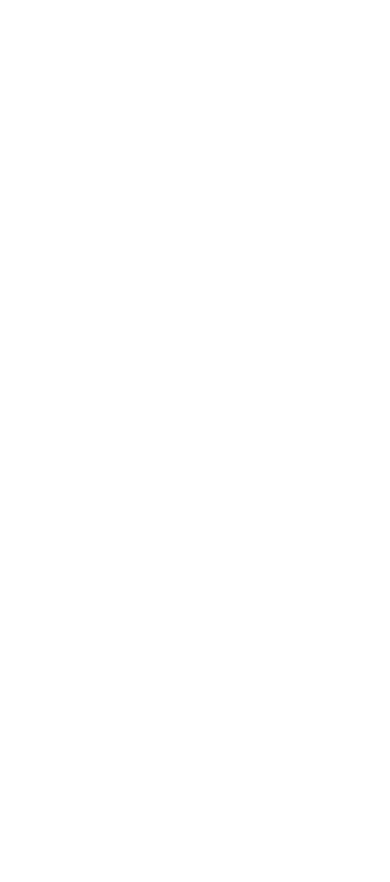
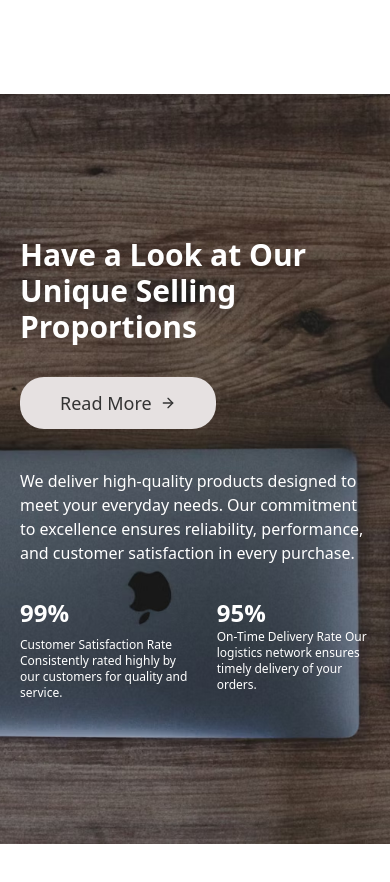
Before and after one commit to Sanju2056/my-commerce, a React (Vite) app: page / in a window 390 px wide. Shown: the part 3527-4409 px from the top of the page. Before the commit the page ends 3605 px from the top, so only its background shows below. Built offline with nearby package versions, Linux system fonts and the light colour scheme.

Commit message:
Feat : Banner completed and responsive

```diff
--- a/src/assets/images/index.ts
+++ b/src/assets/images/index.ts
@@ -12,4 +12,5 @@
 import diningImage from "./dining.avif";
 import LivingImage from "./living.avif";
 import SofaImage from "./sofa.avif";
-export { Logo, Icon, Cart, Heart, Car, Search, BgImage, P, bg, Product, BedroomTmage, diningImage, LivingImage, SofaImage };
+import BannerImage from "./banner.avif"
+export {BannerImage,Logo, Icon, Cart, Heart, Car, Search, BgImage, P, bg, Product, BedroomTmage, diningImage, LivingImage, SofaImage };
--- a/src/pages/HomePage/HomePage.tsx
+++ b/src/pages/HomePage/HomePage.tsx
@@ -1,3 +1,4 @@
+import Banner from "../HomePageComponents/Banner/Banner"
 import FeatureProduct from "../HomePageComponents/FeaturedProduct/FeatureProduct"
 import Hero from "../HomePageComponents/Hero/Hero"
 import MostPopularProduct from "../HomePageComponents/MostPopularProduct/MostPopularProduct"
@@ -11,6 +12,7 @@
         <FeatureProduct/>
         <RangeofCategories/>
         <MostPopularProduct/>
+        <Banner/>
         <div></div>
       </div>
     </div>
--- /dev/null
+++ b/src/pages/HomePageComponents/Banner/Banner.tsx
@@ -0,0 +1,48 @@
+import { ArrowRight } from "lucide-react";
+import { BannerImage } from "../../../assets/images";
+
+const Banner = () => {
+  return (
+    <div
+      className="flex items-center flex-col justify-center xl:justify-normal xl:flex-row gap-10 md:gap-32 px-5 md:px-12 lg:px-24 bg-red-400 w-full h-[750px] bg-cover bg-center bg-no-repeat relative "
+      style={{
+        backgroundImage: `url(${BannerImage})`,
+      }}
+    >
+      <div className="flex flex-col gap-8">
+        <p className="text-3xl md:text-5xl font-semibold xl:w-[600px] text-white ">
+          Have a Look at Our Unique Selling Proportions
+        </p>
+        <div className="flex justify-center gap-2 h-max w-max px-10 text-lg cursor-pointer py-3 rounded-[24px] items-center bg-[#e6e1e1] text-[#333] font-medium">
+          Read More
+          <ArrowRight className="size-4" />
+        </div>
+      </div>
+      <div className="flex flex-col gap-8 text-white">
+        <p className="md:text-xl">
+          We deliver high-quality products designed to meet your everyday needs.
+          Our commitment to excellence ensures reliability, performance, and
+          customer satisfaction in every purchase.
+        </p>
+        <div className="flex flex-row gap-6">
+          <div className="flex flex-col gap-2">
+            <p className="text-2xl md:text-5xl font-semibold text-white">99%</p>
+            <p className="text-xs md:text-sm">
+              Customer Satisfaction Rate Consistently rated highly by our
+              customers for quality and service.
+            </p>
+          </div>
+          <div>
+            <p className="text-2xl md:text-5xl font-semibold text-white">95%</p>
+            <p className="text-xs md:text-sm">
+              On-Time Delivery Rate Our logistics network ensures timely
+              delivery of your orders.
+            </p>
+          </div>
+        </div>
+      </div>
+    </div>
+  );
+};
+
+export default Banner;
--- a/src/pages/HomePageComponents/MostPopularProduct/MostPopularProduct.tsx
+++ b/src/pages/HomePageComponents/MostPopularProduct/MostPopularProduct.tsx
@@ -5,8 +5,7 @@
   return (
     <div>
       <div className="pb-14 px-5 md:px-12 lg:pb-20 lg:px-24 ">
-        {/* Header */}
-        <div className="flex flex-col md:flex-row md:justify-between md:items-top mb-7 md:mb-10">
+        <div className="flex flex-col md:flex-row gap-4 md:justify-between md:items-top mb-7 md:mb-10">
           <div className="flex flex-col gap-3">
             <h2 className="text-2xl lg:text-3xl font-bold">
               Most Popular Products
@@ -18,7 +17,7 @@
             </p>
           </div>
 
-          <div className="flex justify-center gap-2 h-max px-10 text-lg cursor-pointer py-3 rounded-[24px] items-center bg-[#282828] text-white font-medium">
+          <div className="flex justify-center gap-2 w-max h-max px-10 text-lg cursor-pointer py-3 rounded-[24px] items-center bg-[#282828] text-white font-medium">
             View All
             <ArrowRight className="size-4" />
           </div>
```
Also changed, not shown: src/assets/images/banner.avif (added).
